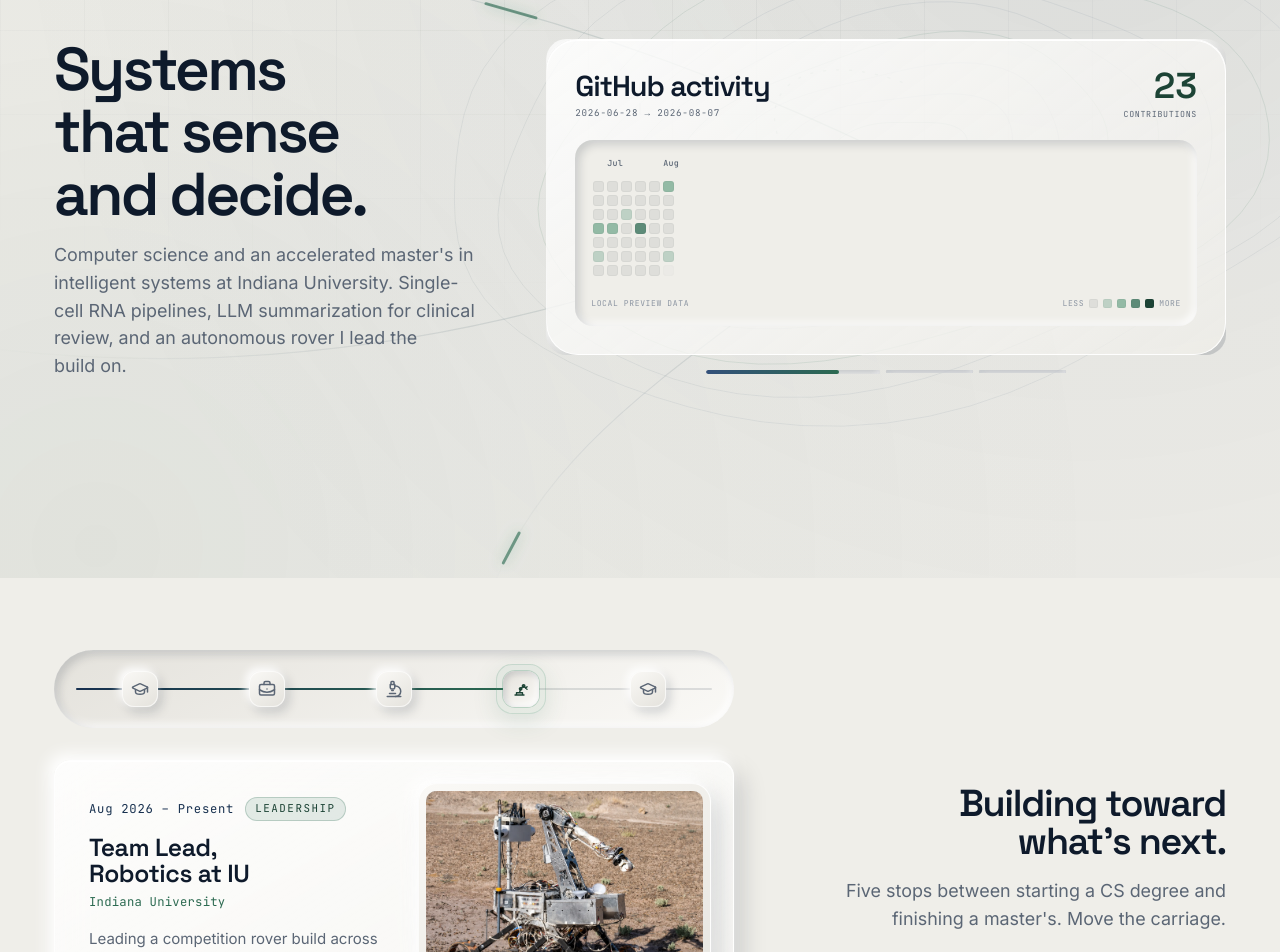
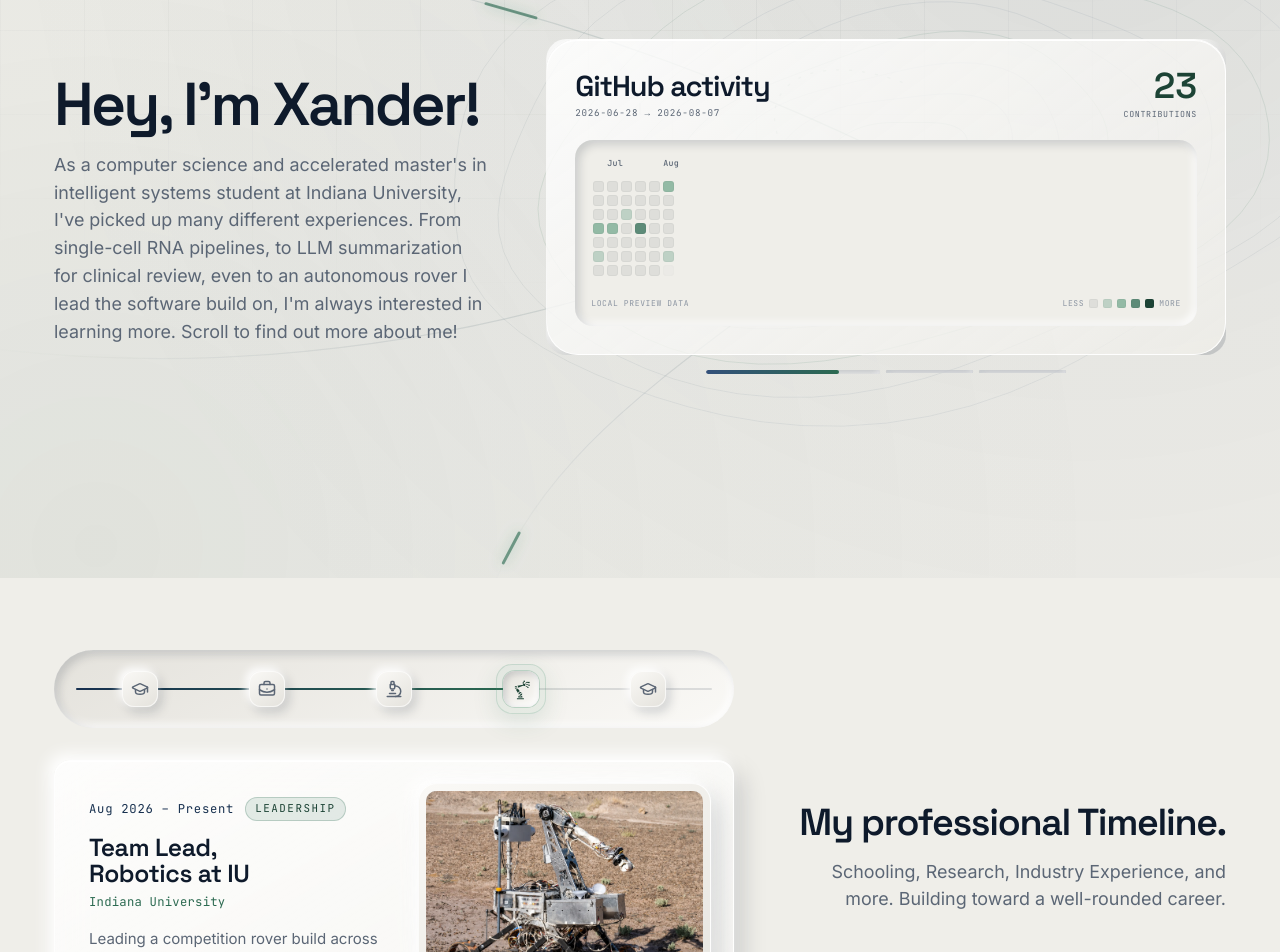
Before and after one commit to aledminc/aledminc.github.io, a React (Vite) app: page / in a window 1280 px wide. Shown: the part 222-1174 px from the top of the page. Built offline with nearby package versions, Linux system fonts and the light colour scheme; no server answers.

Commit message:
couple quick changes

```diff
--- a/src/sections/Hero.jsx
+++ b/src/sections/Hero.jsx
@@ -4,10 +4,11 @@ import ResumePanel from '../components/ResumePanel.jsx'
 import OmegLolAd from '../components/OmegLolAd.jsx'
 import './Hero.css'
 
-const TITLE = 'Systems that sense and decide.'
-const LEDE = `Computer science and an accelerated master's in intelligent systems at
-Indiana University. Single-cell RNA pipelines, LLM summarization for clinical
-review, and an autonomous rover I lead the build on.`
+const TITLE = "Hey, I'm Xander!"
+const LEDE = `As a computer science and accelerated master's in intelligent systems student at
+Indiana University, I've picked up many different experiences. From single-cell RNA pipelines, to
+LLM summarization for clinical review, even to an autonomous rover I lead the software build on, I'm
+always interested in learning more. Scroll to find out more about me!`
 
 const HERO_SLIDES = [
   {
--- a/src/sections/Pursuits.jsx
+++ b/src/sections/Pursuits.jsx
@@ -26,8 +26,7 @@ export default function Pursuits() {
       {/* Back to text-left, mirroring the trajectory above it. */}
       <div className="container split pursuits__grid">
         <header className="split__aside pursuits__head">
-          <h2 id="pursuits-heading">What I do otherwise.</h2>
-          <p className="lede">Same instinct to measure things. Pick one.</p>
+          <h2 id="pursuits-heading">My passions outside of tech.</h2>
 
           {/* Selector: a pressed track, same idiom as the nav, so the site
               only ever teaches you one control. It belongs beside the heading,
--- a/src/sections/Trajectory.jsx
+++ b/src/sections/Trajectory.jsx
@@ -6,6 +6,7 @@ import {
   LuGraduationCap,
   LuMicroscope,
 } from 'react-icons/lu'
+import { GiMechanicalArm } from 'react-icons/gi'
 import { timeline } from '../data/timeline.js'
 import './Trajectory.css'
 
@@ -13,28 +14,7 @@ const stopIcons = {
   education: LuGraduationCap,
   industry: LuBriefcaseBusiness,
   research: LuMicroscope,
-  robotics: RobotArmIcon,
-}
-
-function RobotArmIcon({ size = 18, ...props }) {
-  return (
-    <svg
-      width={size}
-      height={size}
-      viewBox="0 0 24 24"
-      fill="none"
-      stroke="currentColor"
-      strokeWidth="1.8"
-      strokeLinecap="round"
-      strokeLinejoin="round"
-      {...props}
-    >
-      <path d="M4 20h12M6 20v-3h8v3M10 17l1.5-5.2M11.5 11.8l4-3.8M15.5 8l2.8 2.7" />
-      <circle cx="11.5" cy="11.8" r="1.7" />
-      <circle cx="15.5" cy="8" r="1.7" />
-      <path d="M18.3 10.7l1.8-1.8M18.3 10.7l1.8 1.8" />
-    </svg>
-  )
+  robotics: GiMechanicalArm,
 }
 
 /**
@@ -70,10 +50,9 @@ export default function Trajectory() {
           straight down it. */}
       <div className="container split split--flip traj__grid">
         <header className="split__aside traj__head">
-          <h2 id="traj-heading">Building toward what&apos;s next.</h2>
+          <h2 id="traj-heading">My professional Timeline.</h2>
           <p className="lede">
-            Five stops between starting a CS degree and finishing a master&apos;s.
-            Move the carriage.
+            Schooling, Research, Industry Experience, and more. Building toward a well-rounded career.
           </p>
         </header>
 
@@ -109,7 +88,7 @@ export default function Trajectory() {
                   >
                     <span className="sr-only">{item.title}</span>
                     <span className="rail__icon" aria-hidden="true">
-                      <StopIcon size={18} />
+                      <StopIcon size={item.icon === 'robotics' ? 21 : 18} />
                     </span>
                     <span className="rail__tip" aria-hidden="true">
                       {item.date}
```
